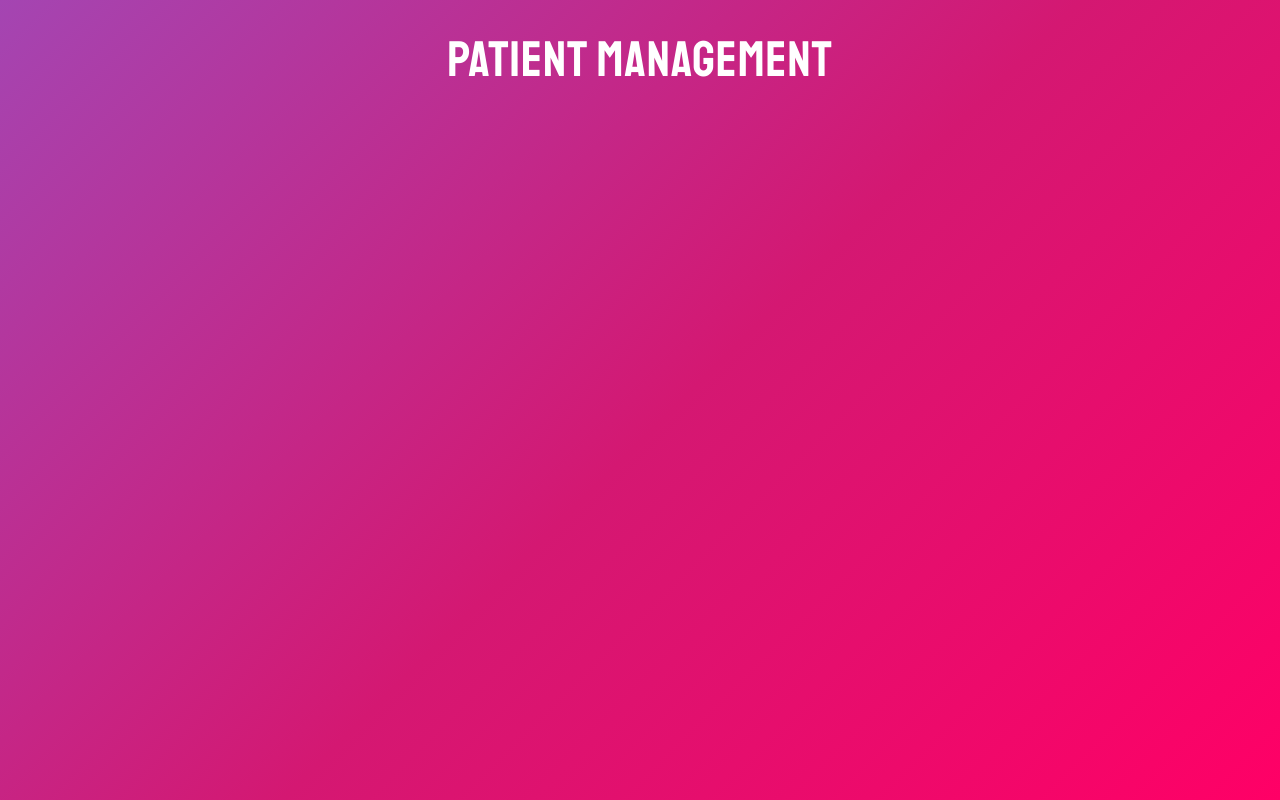
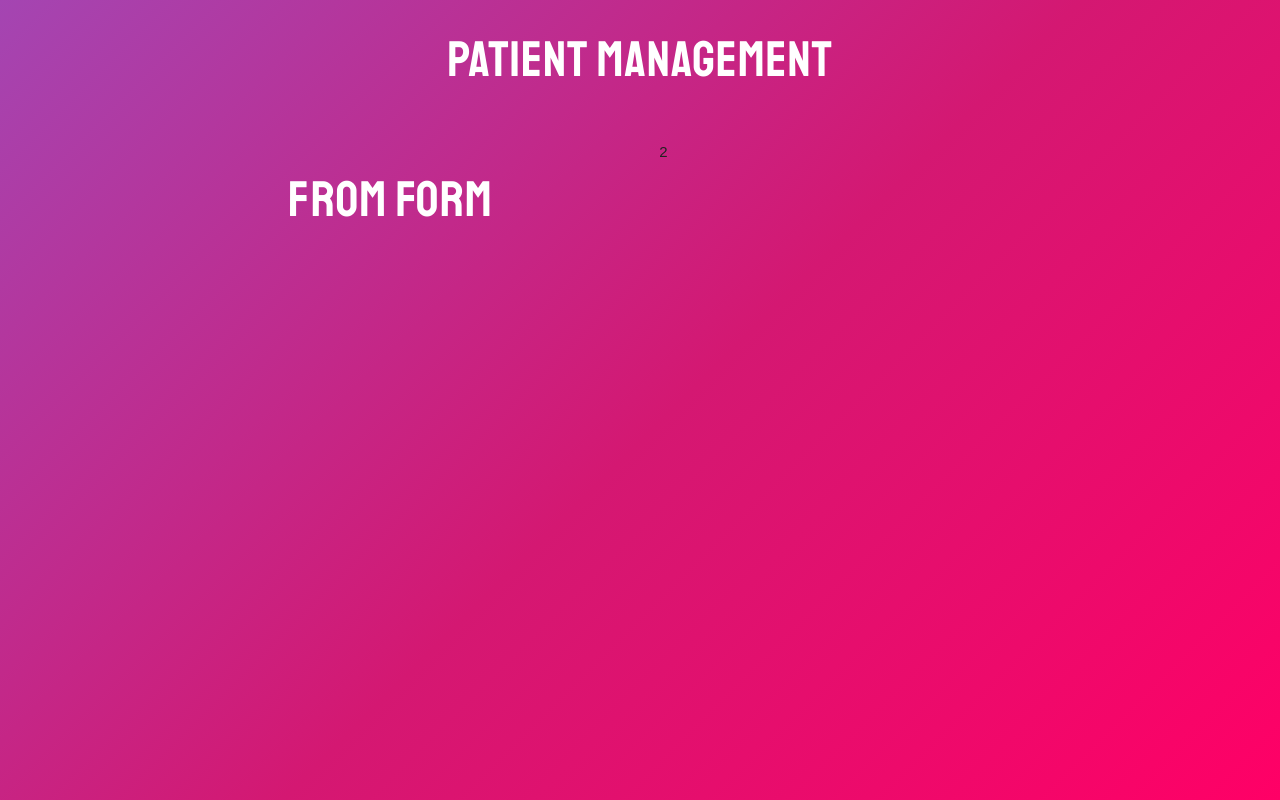
Before and after one commit to JnDiego/scheduling_appointments, a React (Create React App) app: page / in a window 1280 px wide. Built offline with nearby package versions, Linux system fonts and the light colour scheme.

Commit message:
Creando primer componente - Form

```diff
--- a/src/App.js
+++ b/src/App.js
@@ -1,7 +1,20 @@
-import React from 'react';
+import React, { Fragment } from 'react';
+import Form from './components/Form';
 
 function App() {
-  return <h1>Patient Management</h1>;
+  return (
+    <Fragment>
+      <h1>Patient Management</h1>
+      <div className="container">
+        <div className="row">
+          <div className="one-half column">
+            <Form />
+          </div>
+          <div className="one-half column">2</div>
+        </div>
+      </div>
+    </Fragment>
+  );
 }
 
 export default App;
--- /dev/null
+++ b/src/components/Form.jsx
@@ -0,0 +1,7 @@
+import React from 'react';
+
+const Form = () => {
+  return <h1>From Form</h1>;
+};
+
+export default Form;
```
